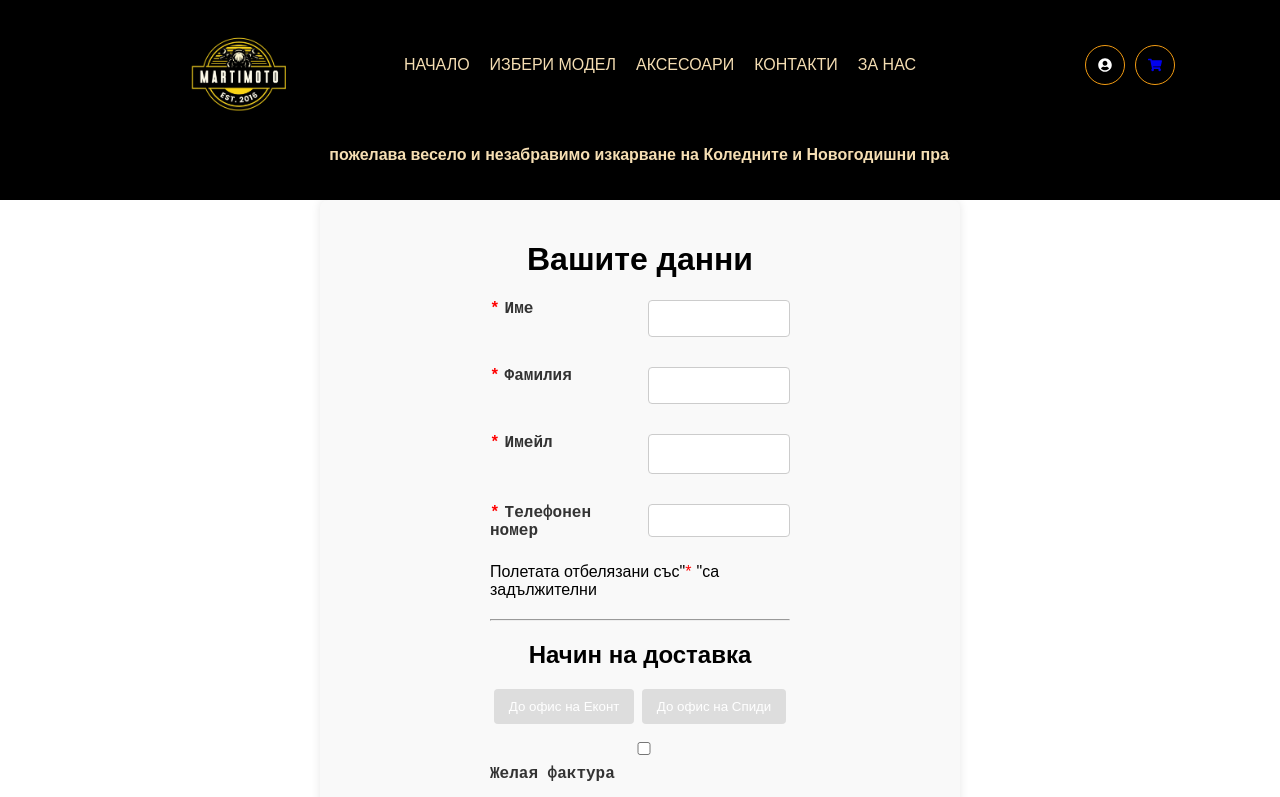
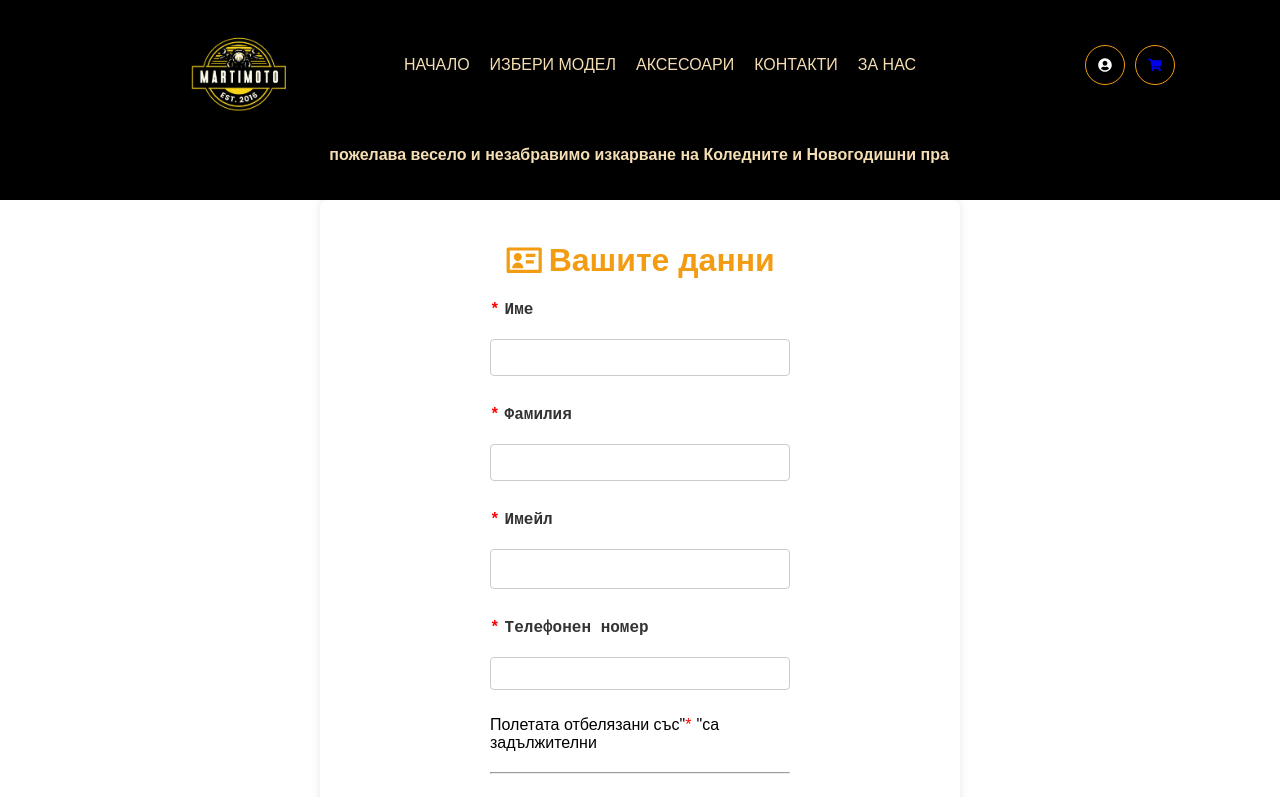
Before and after one commit to dsimplichev/martimoto, a React (Create React App) app: page /order in a window 1280 px wide. Shown: the top 797 px of the page. Built offline with nearby package versions, Linux system fonts and the light colour scheme; no server answers; a web font is replaced by a local one.

Commit message:
working on css for order need to fix some staff

```diff
--- a/src/pages/Order/Order.jsx
+++ b/src/pages/Order/Order.jsx
@@ -1,5 +1,8 @@
 import React, { useState } from "react";
 import "./order.css";
+import { RiIdCardLine } from "react-icons/ri";
+import { TbTruckDelivery } from "react-icons/tb";
+import { FaRegCreditCard } from "react-icons/fa";
 
 const Order = () => {
   const [isInvoice, setIsInvoice] = useState(false);
@@ -27,7 +30,7 @@ const Order = () => {
 
   return (
     <div className="order-container">
-      <h1>Вашите данни</h1>
+      <h1 classname='order-title'><RiIdCardLine />Вашите данни</h1>
       <form onSubmit={handleSubmit}>
         <div className="form-group">
           <div className="input-group">
@@ -50,7 +53,7 @@ const Order = () => {
         <p>Полетата отбелязани със"<span className="red-star">*</span>"са задължителни</p>
         <hr />
 
-        <h2>Начин на доставка</h2>
+        <h2 classname='order-title'><TbTruckDelivery />Начин на доставка</h2>
         <div className="delivery-options">
           <button
             type="button"
@@ -118,7 +121,7 @@ const Order = () => {
 
         <hr />
 
-        <h2>Начин на плащане</h2>
+        <h2 classname='order-title'><FaRegCreditCard />Начин на плащане</h2>
         <p>Пратката се заплаща на куриерската фирма, след преглед и тест.</p>
 
         <button type="submit" className="confirm-btn">
--- a/src/pages/Order/order.css
+++ b/src/pages/Order/order.css
@@ -3,7 +3,6 @@
   max-width: 600px;
   margin: 0 auto;
   padding: 20px;
-  background-color: #f9f9f9;
   border-radius: 8px;
   box-shadow: 0 0 10px rgba(0, 0, 0, 0.1);
 }
@@ -47,15 +46,17 @@ textarea {
 }
 
 .input-group {
-  display: grid;
-  grid-template-columns: repeat(2, 1fr);
+  display: flex;
+  flex-wrap: wrap;
   gap: 15px;
-  align-items: start;
+  justify-content: space-between;
 }
 
-.input-group .input-wrapper {
+.input-wrapper {
+  flex: 1;
   display: flex;
   flex-direction: column;
+  min-width: 45%;
 }
 
 
@@ -68,7 +69,6 @@ textarea {
 .delivery-options button {
   padding: 10px 15px;
   border: none;
-  background-color: #ddd;
   cursor: pointer;
   border-radius: 4px;
   transition: background 0.3s ease;
@@ -95,3 +95,15 @@ textarea {
 .confirm-btn:hover {
   background-color: #218838;
 }
+
+h1, h2 {
+  display: flex;
+  align-items: center;
+  justify-content: center;
+  gap: 5px;
+  color: f39c12;
+}
+
+h1 svg, h2 svg {
+  font-size: 1.2em;
+}
```
